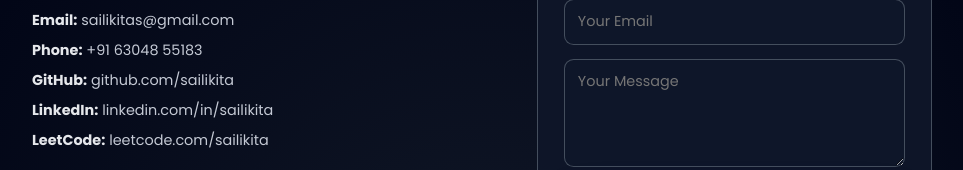
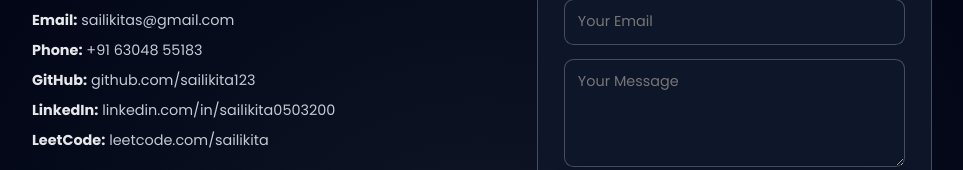
Before and after one commit to sailikita123/sailikita, a plain HTML site: page index.html in a window 1280 px wide. Shown: the part 4295-4465 px from the top of the page, without its empty margins (158-1121 px from the left). Drawn offline with Linux system fonts and the light colour scheme.

Commit message:
Fix HTML formatting and update contact links

```diff
--- a/index.html
+++ b/index.html
@@ -292,8 +292,8 @@
         <ul>
           <li><strong>Email:</strong> <a href="mailto:sailikitas@gmail.com">sailikitas@gmail.com</a></li>
           <li><strong>Phone:</strong> <a href="tel:+916304855183">+91 63048 55183</a></li>
-          <li><strong>GitHub:</strong> <a href="https://github.com/sailikita" target="_blank">github.com/sailikita</a></li>
-          <li><strong>LinkedIn:</strong> <a href="https://linkedin.com/in/sailikita" target="_blank">linkedin.com/in/sailikita</a></li>
+          <li><strong>GitHub:</strong> <a href="https://github.com/sailikita123" target="_blank">github.com/sailikita123</a></li>
+          <li><strong>LinkedIn:</strong> <a href="www.linkedin.com/in/sailikita0503200" target="_blank">linkedin.com/in/sailikita0503200</a></li>
           <li><strong>LeetCode:</strong> <a href="https://leetcode.com/sailikita" target="_blank">leetcode.com/sailikita</a></li>
         </ul>
       </div>
```
